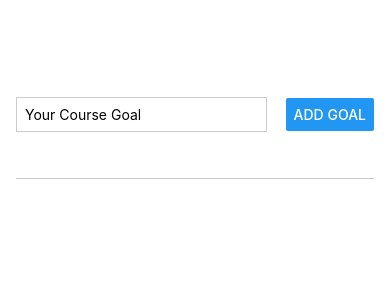
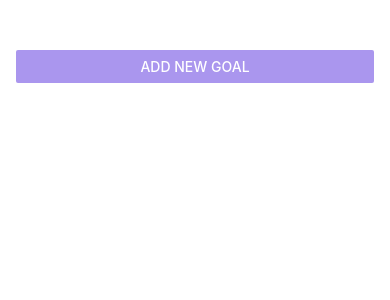
Before and after one commit to stevent12x/react-native-bootcamp, a React Native app: screen / in a window 390 px wide. Shown: the top 300 px of the page. Built offline with nearby package versions, Linux system fonts and the light colour scheme.

Commit message:
adding a modal and lots of styling

```diff
--- a/App.js
+++ b/App.js
@@ -1,15 +1,18 @@
-import { Button, StyleSheet, Text, TextInput, View, FlatList } from 'react-native';
+import { StyleSheet, View, FlatList, Button } from 'react-native';
 import { useState } from 'react';
+import { GoalItem } from './components/GoalItem';
+import { GoalInput } from './components/GoalInput';
+import { StatusBar } from 'expo-status-bar';
 
 export default function App() {
-  const [goalInput, setGoalInput] = useState('');
+  const [modalIsVisible, setModalIsVisible] = useState(false);
   const [goalList, setGoalList] = useState([]);
 
-  const goalInputHandler = (textInput) => {
-    setGoalInput(textInput);
+  const startAddGoalHandler = () => {
+    setModalIsVisible(true);
   };
 
-  const addGoalHandler = () => {
+  const addGoalHandler = (goalInput) => {
     setGoalList((currentGoalList) => [
       ...currentGoalList,
       {
@@ -17,21 +20,34 @@ export default function App() {
         text: goalInput
       }
     ]);
+
+    cancelAddGoalHandler();
+  };
+
+  const cancelAddGoalHandler = () => {
+    setModalIsVisible(false);
+  };
+
+  const deleteGoalHandler = (id) => {
+    setGoalList((currentGoalList) => {
+      return currentGoalList.filter((goal) => goal.id !== id);
+    });
   };
 
   return (
+    <>
+      <StatusBar style="light" />
       <View style={styles.appContainer}>
-      <View style={styles.inputContainer}>
-        <TextInput
-          style={styles.textInput}
-          placeholder="Your Course Goal"
-          onChangeText={goalInputHandler}
+        <Button
+          title="Add New Goal"
+          color="#AA96EEFF"
+          onPress={startAddGoalHandler}
         />
-        <Button
-          title="Add Goal"
-          onPress={addGoalHandler}
+        <GoalInput
+          onAddGoal={addGoalHandler}
+          visible={modalIsVisible}
+          onCancel={cancelAddGoalHandler}
         />
-      </View>
         <View style={styles.goalsContainer}>
           <FlatList
             alwaysBounceVertical={false}
@@ -41,14 +57,17 @@ export default function App() {
             }}
             renderItem={(itemData) => {
               return (
-              <View style={styles.goalItem}>
-                <Text style={styles.goalText}>{itemData.item.text}</Text>
-              </View>
+                <GoalItem
+                  text={itemData.item.text}
+                  id={itemData.item.id}
+                  onDeleteGoal={deleteGoalHandler}
+                ></GoalItem>
               );
             }}
           />
         </View>
       </View>
+    </>
   );
 }
 
@@ -58,32 +77,7 @@ const styles = StyleSheet.create({
     paddingHorizontal: 16,
     paddingTop: 50
   },
-  goalItem: {
-    backgroundColor: '#5e0acc',
-    borderRadius: 6,
-    margin: 8,
-    padding: 8
-  },
-  goalText: {
-    color: 'white'
-  },
   goalsContainer: {
     flex: 5
-  },
-  inputContainer: {
-    alignItems: 'center',
-    borderBottomColor: '#cccccc',
-    borderBottomWidth: 1,
-    flex: 1,
-    flexDirection: 'row',
-    justifyContent: 'space-between',
-    marginBottom: 24
-  },
-  textInput: {
-    borderColor: '#cccccc',
-    borderWidth: 1,
-    marginRight: 8,
-    padding: 8,
-    width: '70%'
   }
 });
--- a/app.json
+++ b/app.json
@@ -5,6 +5,7 @@
     "version": "1.0.0",
     "orientation": "portrait",
     "icon": "./assets/icon.png",
+    "backgroundColor": "#1e085a",
     "userInterfaceStyle": "light",
     "splash": {
       "image": "./assets/splash.png",
--- /dev/null
+++ b/components/GoalInput.jsx
@@ -0,0 +1,92 @@
+import { Button, Image, Modal, StyleSheet, TextInput, View } from 'react-native';
+import { useState } from 'react';
+
+export const GoalInput = (props) => {
+  const [goalInput, setGoalInput] = useState('');
+
+  const goalInputHandler = (textInput) => {
+    setGoalInput(textInput);
+  };
+
+  const addGoalHandler = () => {
+    props.onAddGoal(goalInput);
+    resetGoalInput();
+  };
+
+  const cancelGoalHandler = () => {
+    props.onCancel();
+    resetGoalInput();
+  };
+
+  const resetGoalInput = () => {
+    setGoalInput('');
+  };
+
+  return (
+    <Modal
+      visible={props.visible}
+      animationType="slide"
+    >
+      <View style={styles.inputContainer}>
+        <Image
+          source={require('../assets/imgs/goal.png')}
+          style={styles.imageStyle}
+        />
+        <TextInput
+          style={styles.textInput}
+          placeholder="Your Course Goal"
+          onChangeText={goalInputHandler}
+          value={goalInput}
+        />
+        <View style={styles.buttonContainer}>
+          <View style={styles.button}>
+            <Button
+              title="Cancel"
+              onPress={cancelGoalHandler}
+              color="#f31282"
+            />
+          </View>
+          <View style={styles.button}>
+            <Button
+              title="Add Goal"
+              onPress={addGoalHandler}
+              color="#b18080"
+            />
+          </View>
+        </View>
+      </View>
+    </Modal>
+  );
+};
+
+const styles = StyleSheet.create({
+  button: {
+    margin: 8,
+    width: '30%'
+  },
+  buttonContainer: {
+    flexDirection: 'row',
+    marginTop: 16
+  },
+  imageStyle: {
+    height: 100,
+    margin: 20,
+    width: 100
+  },
+  inputContainer: {
+    alignItems: 'center',
+    backgroundColor: '#311b6b',
+    flex: 1,
+    justifyContent: 'center',
+    padding: 16
+  },
+  textInput: {
+    backgroundColor: '#e4d0ff',
+    borderColor: '#e4d0ff',
+    borderRadius: 6,
+    borderWidth: 1,
+    color: '#574d7c',
+    padding: 16,
+    width: '100%'
+  }
+});
--- /dev/null
+++ b/components/GoalItem.jsx
@@ -0,0 +1,29 @@
+import { StyleSheet, Text, View, Pressable } from 'react-native';
+
+export const GoalItem = (props) => {
+  return (
+    <View style={styles.goalItem}>
+      <Pressable
+        onPress={props.onDeleteGoal.bind(this, props.id)}
+        style={({ pressed }) => pressed && styles.pressedItem}
+      >
+        <Text style={styles.goalText}>{props.text}</Text>
+      </Pressable>
+    </View>
+  );
+};
+
+const styles = StyleSheet.create({
+  goalItem: {
+    backgroundColor: '#5e0acc',
+    borderRadius: 6,
+    margin: 8,
+    padding: 8
+  },
+  goalText: {
+    color: 'white'
+  },
+  pressedItem: {
+    opacity: 0.5
+  }
+});
```
Also changed, not shown: .eslintrc.json, assets/imgs/goal.png (added). Lines whose indentation alone changed are shown as unchanged.
